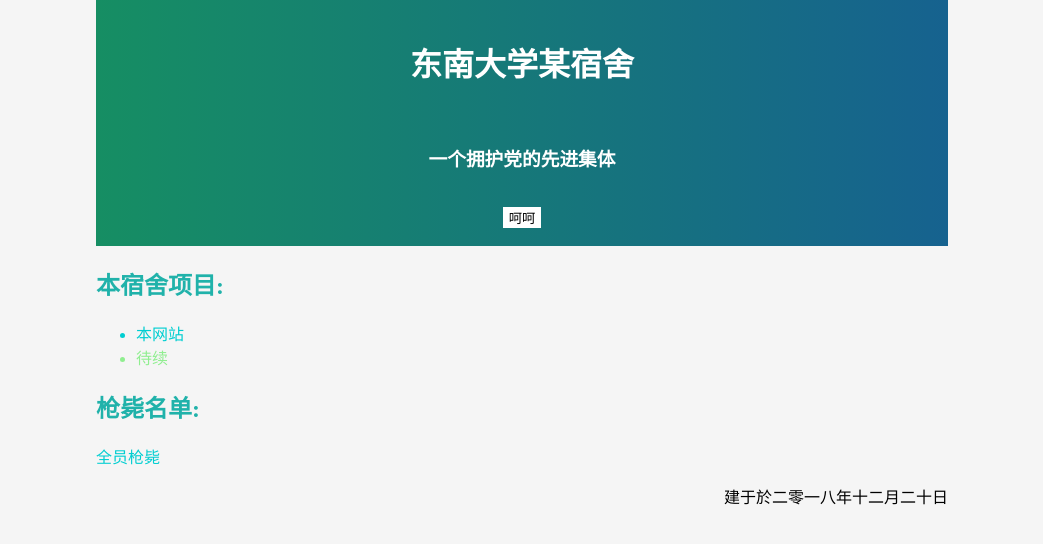
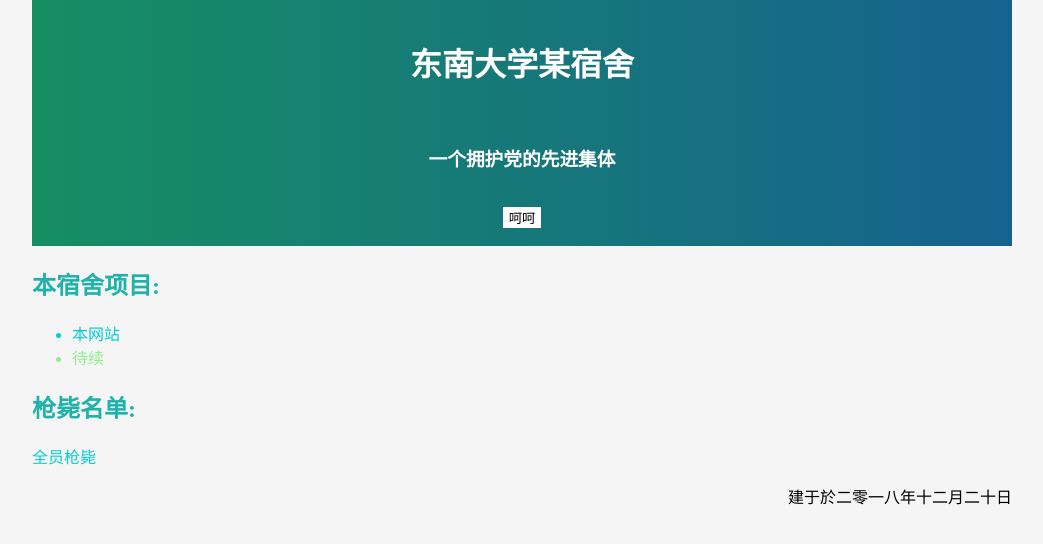
Before and after one commit to GTEGZGX-BXBWRCF/GTEGZGX-BXBWRCF.github.io, a plain HTML site: page index.html in a window 1280 px wide. Shown: the whole page, without its empty margins (118-1161 px from the left). Drawn offline with nearby package versions, Linux system fonts and the light colour scheme.

Commit message:
调整宽度:body.width=980px,调整字体

```diff
--- a/index.html
+++ b/index.html
@@ -11,18 +11,18 @@
             position: sticky;
             margin:auto;
             text-align: center;
-            font-family: 方正姚体;
+            font-family: 方正姚体,sans-serif;
         }
         body
         {
-            width: 852px;
+            width: 980px;
             margin:auto;
             background: whitesmoke;
         }
 
         #data{
             float: bottom;
-            font-family: 楷体;
+            font-family: 楷体,KaiTi,sans-serif;
 
         }
     </style>
```
